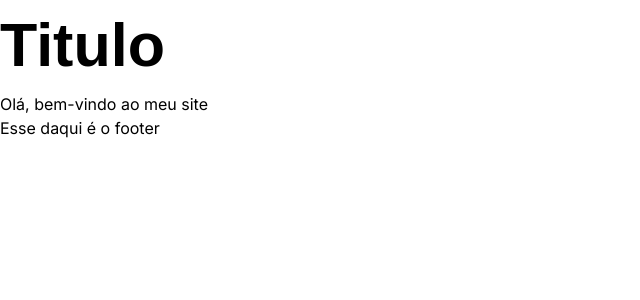
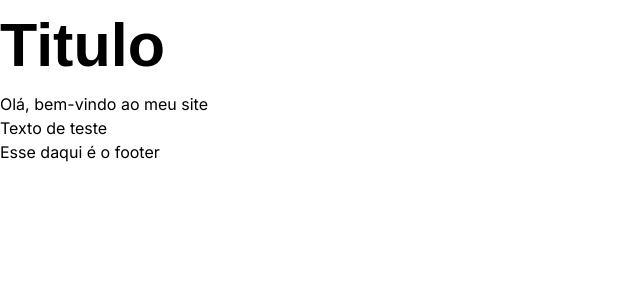
Before and after one commit to DiretorTI-DASIUSP/SiteDasi, a Next.js app: page / in a window 1280 px wide. Shown: the top 300 px of the page, without its empty margins (0-640 px from the left). Built offline with nearby package versions, Linux system fonts and the light colour scheme.

Commit message:
Adicionei um texto na pagina inicial.

```diff
--- a/src/app/page.tsx
+++ b/src/app/page.tsx
@@ -11,6 +11,7 @@ export default function Inicio() {
       <main>
         <h1>Titulo</h1>
         <p>Olá, bem-vindo ao meu site</p>
+        <p>Texto de teste</p>
       </main>
 
       <footer>Esse daqui é o footer</footer>
```
